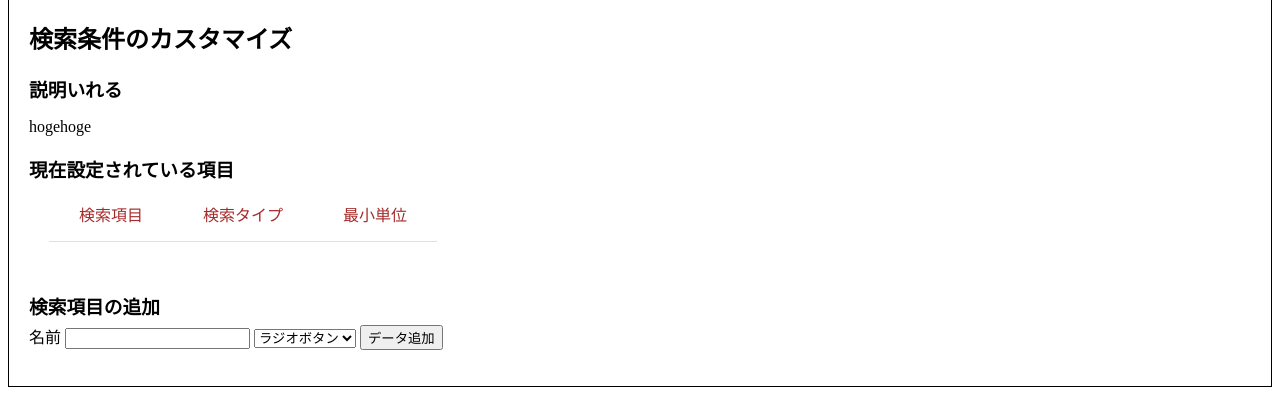
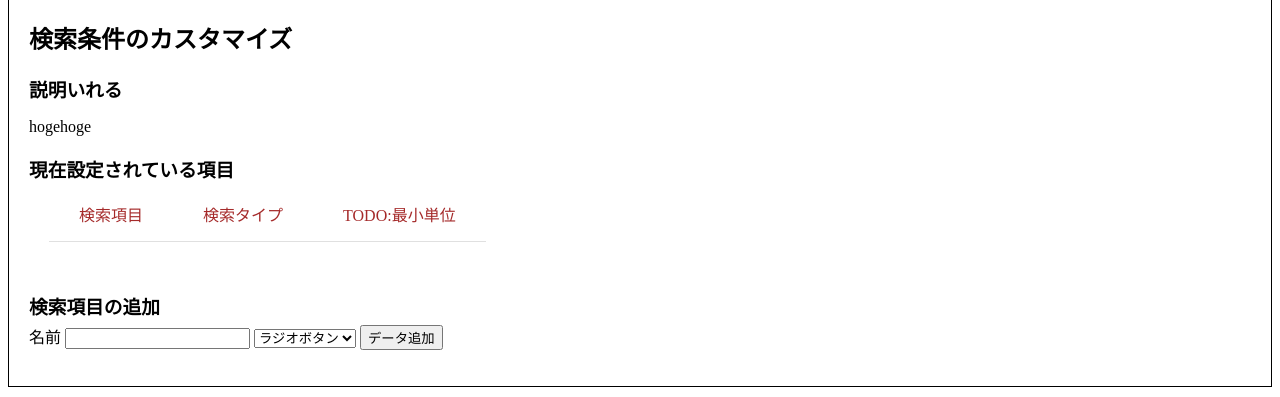
Before and after one commit to jo-315/search_demo, a Flask app: page /admin in a window 1280 px wide. Shown: the part 117-514 px from the top of the page. Run offline with Flask 2, Linux system fonts and the light colour scheme; data that the repository does not hold is empty.

Commit message:
komitto more

```diff
--- a/src/templates/admin/search_condition_form.html
+++ b/src/templates/admin/search_condition_form.html
@@ -9,7 +9,7 @@
       <tr>
         <td>検索項目</td>
         <td>検索タイプ</td>
-        <td>最小単位</td>
+        <td>TODO:最小単位</td>
       </tr>
     </thead>
     <tbody>
```
